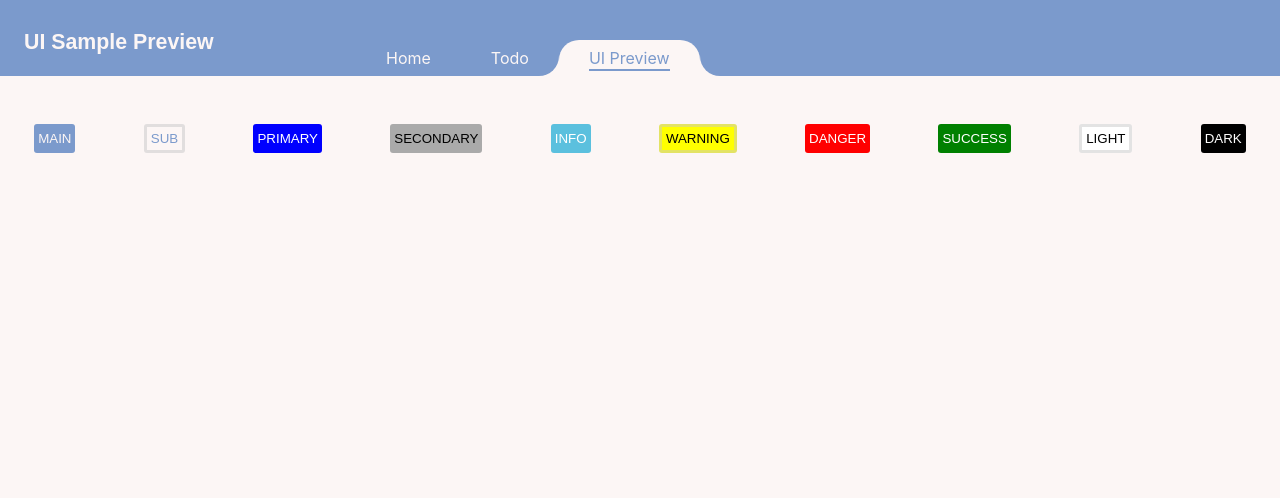
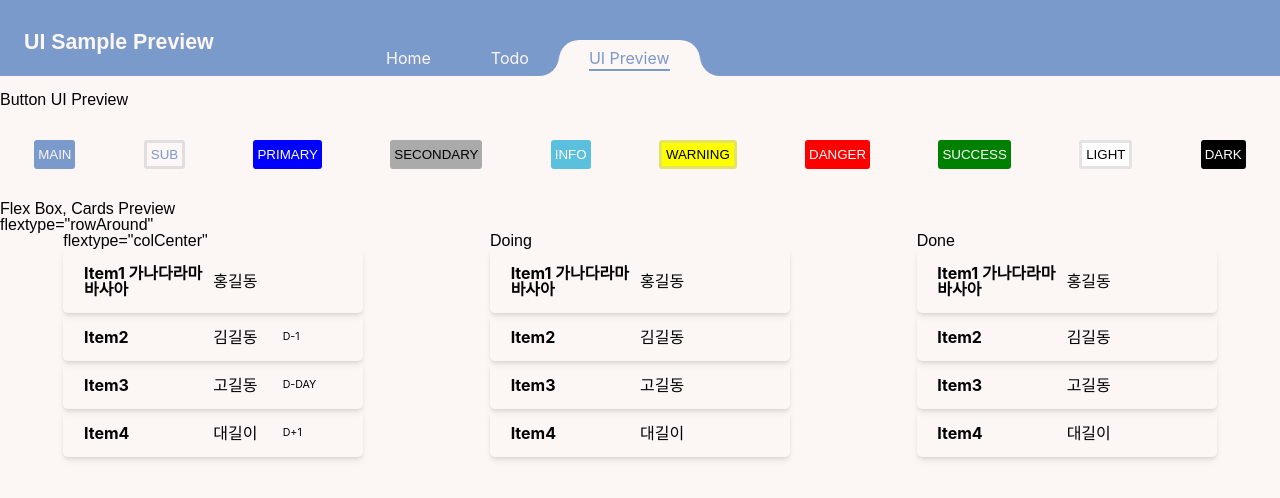
Before and after one commit to RunLearn/super-todoapp, a Next.js app: page /ui-preivew in a window 1280 px wide. Shown: the top 498 px of the page. Built offline with nearby package versions, Linux system fonts and the light colour scheme.

Commit message:
Feat(todo): Create TodoItemSurfaceCard with todo-functions.ts

```diff
--- a/pages/ui-preivew/index.tsx
+++ b/pages/ui-preivew/index.tsx
@@ -3,6 +3,9 @@ import { NextPage } from 'next'
 import React from 'react'
 import MainLayout from 'styles/divs/MainLayout'
 import ButtonLayout from 'styles/buttons/ButtonLayout'
+import FlexBoxLayout from 'styles/divs/FlexBoxLayout'
+import ItemSurfaceCardLayout from 'styles/divs/ItemSurfaceCardLayout'
+import TodoItemSurfaceCard from '@todo/components/TodoItemSurfaceCard'
 
 const ButtonSamplePage: NextPage = () => {
     return (
@@ -11,6 +14,8 @@ const ButtonSamplePage: NextPage = () => {
                 <Nav selectedIndex={2} />
             </header>
             <MainLayout>
+                <section aria-label="Button UI Preview">
+                    <h1>Button UI Preview</h1>
                     <article style={{
                         display: "flex",
                         justifyContent: "space-around",
@@ -28,6 +33,42 @@ const ButtonSamplePage: NextPage = () => {
                         <ButtonLayout className='light'>LIGHT</ButtonLayout>
                         <ButtonLayout className='dark'>DARK</ButtonLayout>
                     </article>
+                </section>
+                <section aria-label="Flex Box, Cards Preview" style={{paddingTop: "2rem"}}>
+                    <h1>Flex Box, Cards Preview</h1>
+                    <header style={{width: "100%"}}>
+                            <h1>flextype="rowAround"</h1>
+                    </header>
+                    <FlexBoxLayout flexType="rowAround">
+                        <FlexBoxLayout flexType="colCenter">
+                            <header style={{width: "100%"}}>
+                                <h1>flextype="colCenter"</h1>
+                            </header>
+                            <TodoItemSurfaceCard title="Item1 가나다라마바사아" name="홍길동" />
+                            <TodoItemSurfaceCard title="Item2" name="김길동" deadline="2022-02-23"/>
+                            <TodoItemSurfaceCard title="Item3" name="고길동" deadline="2022-02-22" />
+                            <TodoItemSurfaceCard title="Item4" name="대길이" deadline="2022-02-21" />
+                        </FlexBoxLayout>
+                        <FlexBoxLayout flexType="colCenter">
+                            <header style={{width: "100%"}}>
+                                <h1>Doing</h1>
+                            </header>
+                            <TodoItemSurfaceCard title="Item1 가나다라마바사아" name="홍길동" />
+                            <TodoItemSurfaceCard title="Item2" name="김길동" />
+                            <TodoItemSurfaceCard title="Item3" name="고길동" />
+                            <TodoItemSurfaceCard title="Item4" name="대길이" />
+                        </FlexBoxLayout>
+                        <FlexBoxLayout flexType="colCenter">
+                            <header style={{width: "100%"}}>
+                                <h1>Done</h1>
+                            </header>
+                            <TodoItemSurfaceCard title="Item1 가나다라마바사아" name="홍길동" />
+                            <TodoItemSurfaceCard title="Item2" name="김길동" />
+                            <TodoItemSurfaceCard title="Item3" name="고길동" />
+                            <TodoItemSurfaceCard title="Item4" name="대길이" />
+                        </FlexBoxLayout>
+                    </FlexBoxLayout>
+                </section>
             </MainLayout>
             <footer></footer>
         </>
--- /dev/null
+++ b/src/features/todo/components/TodoItemSurfaceCard.tsx
@@ -0,0 +1,34 @@
+import TodoItemSurface from "@todo/domain/TodoItemSurface"
+import { getDdayTo } from "@todo/utils/todo-function"
+import { NextPage } from "next"
+import ItemSurfaceCardLayout from "styles/divs/ItemSurfaceCardLayout"
+
+const TodoItemSurfaceCard:NextPage<TodoItemSurface> = (props) => {
+    let dDay : number | undefined = undefined
+
+    if(props.deadline) {
+        dDay = getDdayTo(props.deadline)
+    }
+
+    return (
+        <ItemSurfaceCardLayout>
+            <ul>
+                <li className="title">{ props.title }</li>
+                <li className="name">{ props.name }</li>
+                <li className="d-day">
+                    {   dDay !== undefined &&
+                        (
+                            <>
+                                { dDay > 0      &&  `D-${dDay}`  }
+                                { dDay === 0    &&  `D-DAY`      }
+                                { dDay < 0      &&  `D+${-dDay}` }
+                            </>
+                        )
+                    }
+                </li>
+            </ul>
+        </ItemSurfaceCardLayout>
+    )
+}
+
+export default TodoItemSurfaceCard
--- /dev/null
+++ b/src/features/todo/utils/todo-function.ts
@@ -0,0 +1,9 @@
+/**
+ * 디데이 계산기
+ * @param deadline Deadline of the job.
+ * @returns dDay Rest day to deadline. If time is over, dDay will be negative integer.
+ */
+export function getDdayTo(deadline: Date | string) {
+    deadline = ((typeof deadline) === "string" ? new Date(deadline) : deadline) as Date
+    return Math.ceil((deadline.getTime() - new Date().getTime()) / 86400000)
+}
```
Also changed, not shown: 1 other file (tests, documents, lock files or other folders). Lines whose indentation alone changed are shown as unchanged.
